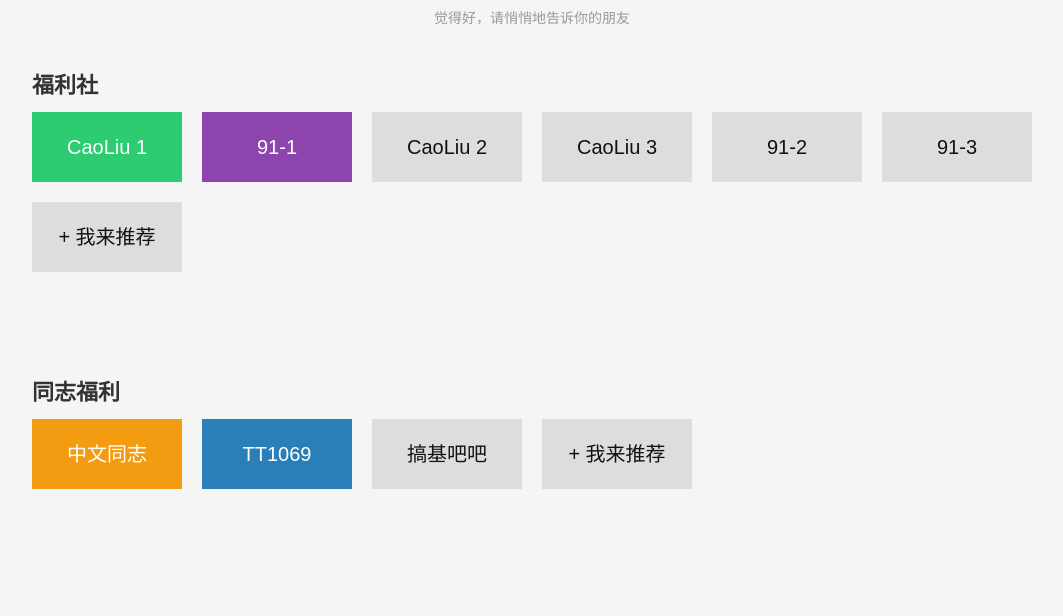
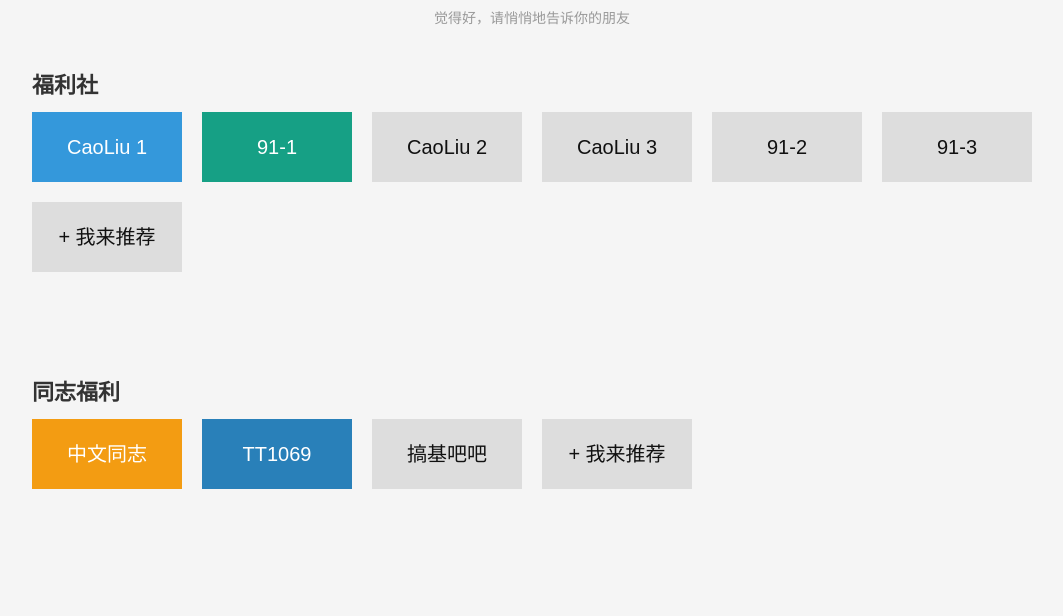
Before and after one commit to overthecs/otest, a website: page index.html in a window 1280 px wide. Shown: the part 114-730 px from the top of the page, without its empty margins (108-1171 px from the left). Drawn offline with Linux system fonts and the light colour scheme.

Commit message:
fix cl 1

```diff
--- a/index.html
+++ b/index.html
@@ -21,9 +21,9 @@
     <div class="unit">
       <h2 class="unit-title">福利社</h2>
       <div class="unit-detail">
-        <a href="http://cl.cn.mu/" class="theme2" target="_blank">CaoLiu 1</a>
-        <a href="http://c7e56444.youfap.me" class="theme9" target="_blank">91-1</a>
-        <a href="http://cl.man.lv/" class="more" target="_blank">CaoLiu 2</a>
+        <a href="http://cl.man.lv/" class="theme3" target="_blank">CaoLiu 1</a>
+        <a href="http://c7e56444.youfap.me" class="theme6" target="_blank">91-1</a>
+        <a href="http://cl.s1.lv/" class="more" target="_blank">CaoLiu 2</a>
         <a href="http://184.154.128.246/" class="more" target="_blank">CaoLiu 3</a>
         <a href="http://91.vido.ws/" class="more" target="_blank">91-2</a>
         <a href="http://c7e56444.picbucks.com" class="more" target="_blank">91-3</a>
```
